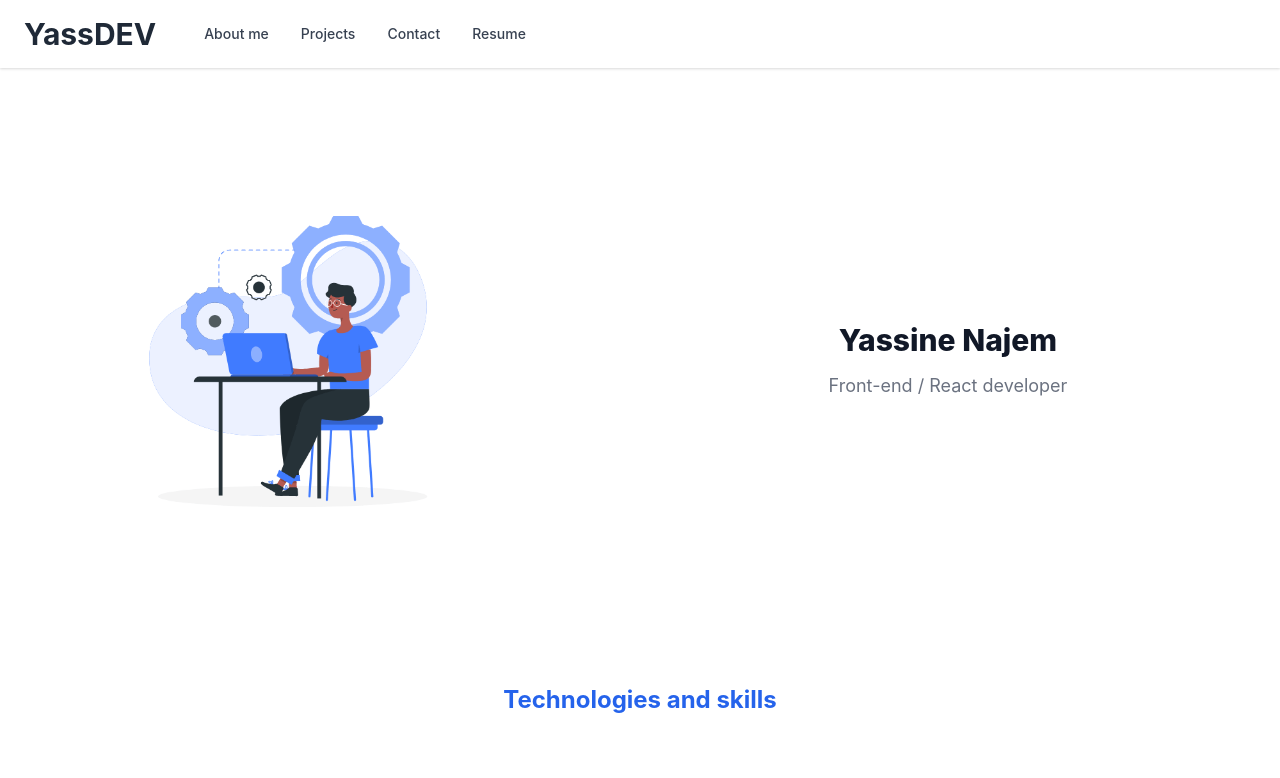
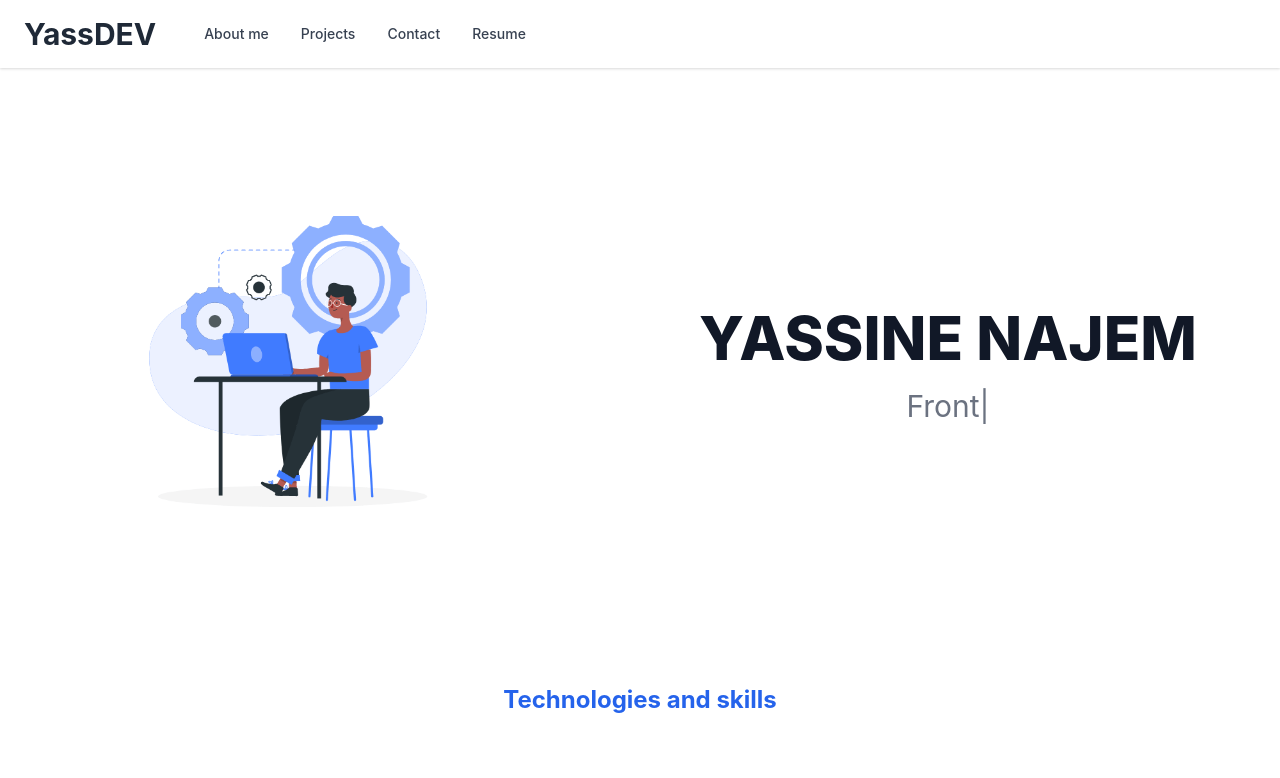
Before and after one commit to yan2441/portfolio, a React (Create React App) app: page / in a window 1280 px wide. Shown: the top 778 px of the page. Built offline with nearby package versions, Linux system fonts and the light colour scheme.

Commit message:
add typewriter effect

```diff
--- a/package.json
+++ b/package.json
@@ -10,6 +10,7 @@
     "react": "^17.0.2",
     "react-dom": "^17.0.2",
     "react-scripts": "4.0.3",
+    "typewriter-effect": "^2.18.2",
     "web-vitals": "^1.1.2"
   },
   "scripts": {
--- a/public/index.html
+++ b/public/index.html
@@ -7,7 +7,7 @@
     <meta name="theme-color" content="#000000" />
     <meta
       name="description"
-      content="Web site created using create-react-app"
+      content="yassine najem reactjs/web developer portfolio"
     />
     <link rel="apple-touch-icon" href="%PUBLIC_URL%/logo192.png" />
     <!--
@@ -24,7 +24,7 @@
       work correctly both with client-side routing and a non-root public URL.
       Learn how to configure a non-root public URL by running `npm run build`.
     -->
-    <title>React App</title>
+    <title>Yassine Portfolio</title>
   </head>
   <body>
     <noscript>You need to enable JavaScript to run this app.</noscript>
--- a/src/components/aboutme.jsx
+++ b/src/components/aboutme.jsx
@@ -1,20 +1,26 @@
 import React from 'react';
+import TypewriterComponent from 'typewriter-effect';
 import logo from '../assets/developer.gif'
 
 const AboutMe = () => {
 
   return (
-    <div className="relative max-w-screen-xl p-4 px-4 mx-auto bg-white dark:bg-gray-800 sm:px-6 lg:px-8 py-26 lg:mt-20">
+    <div className="relative max-w-screen-xl p-4 px-4 mx-auto bg-white dark:bg-gray-800 sm:px-6 lg:px-8 py-26 lg:mt-20 ">
       <div className="relative">
         <div className="lg:grid lg:grid-flow-row-dense lg:grid-cols-2 lg:gap-4 lg:items-center">
           <div className="ml-auto mr-auto lg:col-start-2 lg:max-w-2xl">
-            <h2 className="mt-2 text-2xl font-extrabold leading-8 text-gray-900 dark:text-white sm:text-3xl sm:leading-9">
-              Yassine Najem
+            <h2 className="my-8 text-4xl font-extrabold leading-8 text-gray-900 sm:text-6xl sm:leading-9">
+              YASSINE NAJEM
             </h2>
-            <p className="mt-4 text-lg leading-6 text-gray-500 dark:text-gray-300">
-              Front-end / React developer
-            </p>
-
+            <TypewriterComponent
+              options={{
+                wrapperClassName: "my-4 text-3xl leading-6 text-gray-500 dark:text-gray-300",
+                cursorClassName: "text-3xl text-gray-500",
+                strings: ['Front-end developer', 'React.Js developer', 'mobile developer'],
+                autoStart: true,
+                loop: true,
+              }}
+            />
           </div>
           <div className="relative mt-20 lg:-mx-4 relative-20 lg:mt-0 lg:col-start-1">
             <div className="relative space-y-4">
--- a/src/components/projects.jsx
+++ b/src/components/projects.jsx
@@ -5,7 +5,7 @@ const Projects = () => {
     <div className="text-blueGray-700 ">
       <div className="container items-center px-5 py-8 mx-auto lg:px-24">
         <h2 className="text-2xl font-bold text-blue-600">Projects</h2>
-        {/* cards container */}
+        {/* cards container effect*/}
         <div className="flex flex-wrap mb-12 text-left">
           {/* project card */}
           <div className="w-full p-6 mx-auto lg:w-1/3">
```
Also changed, not shown: 1 other file (tests, documents, lock files or other folders).
